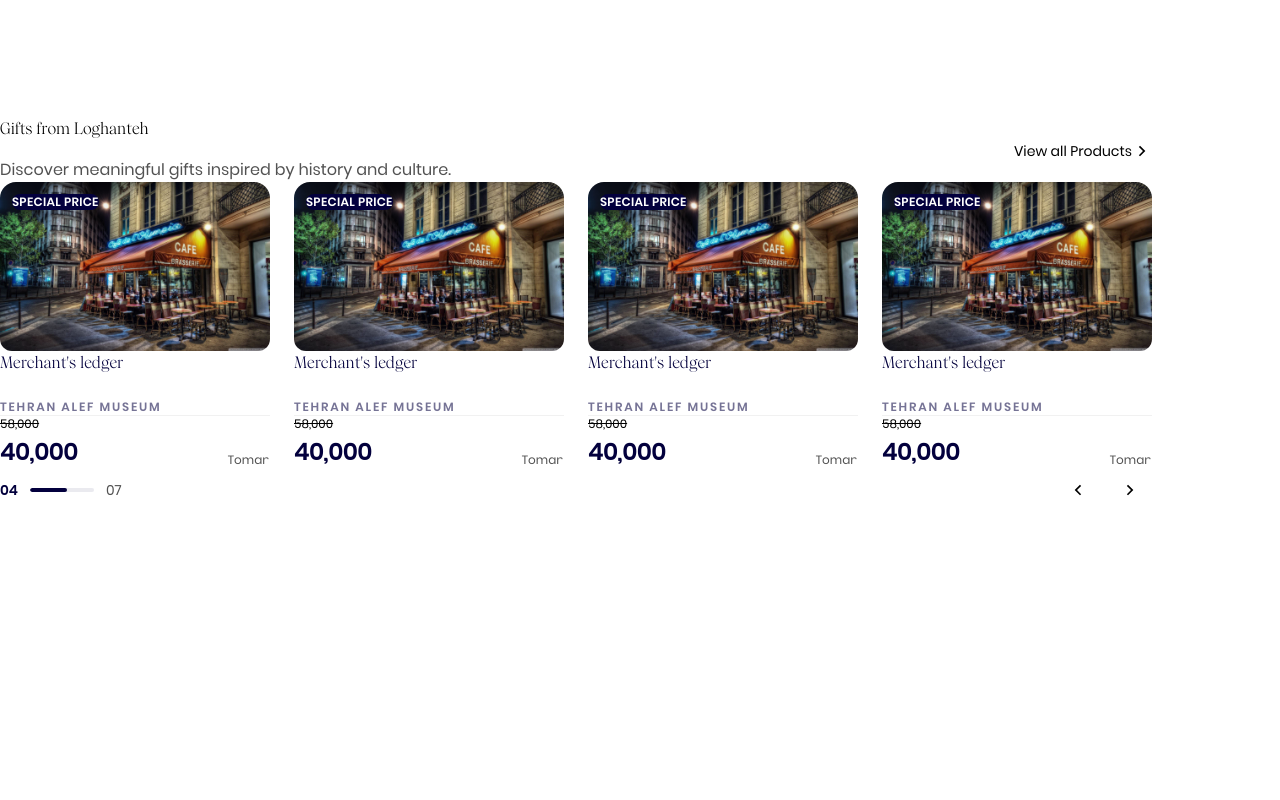
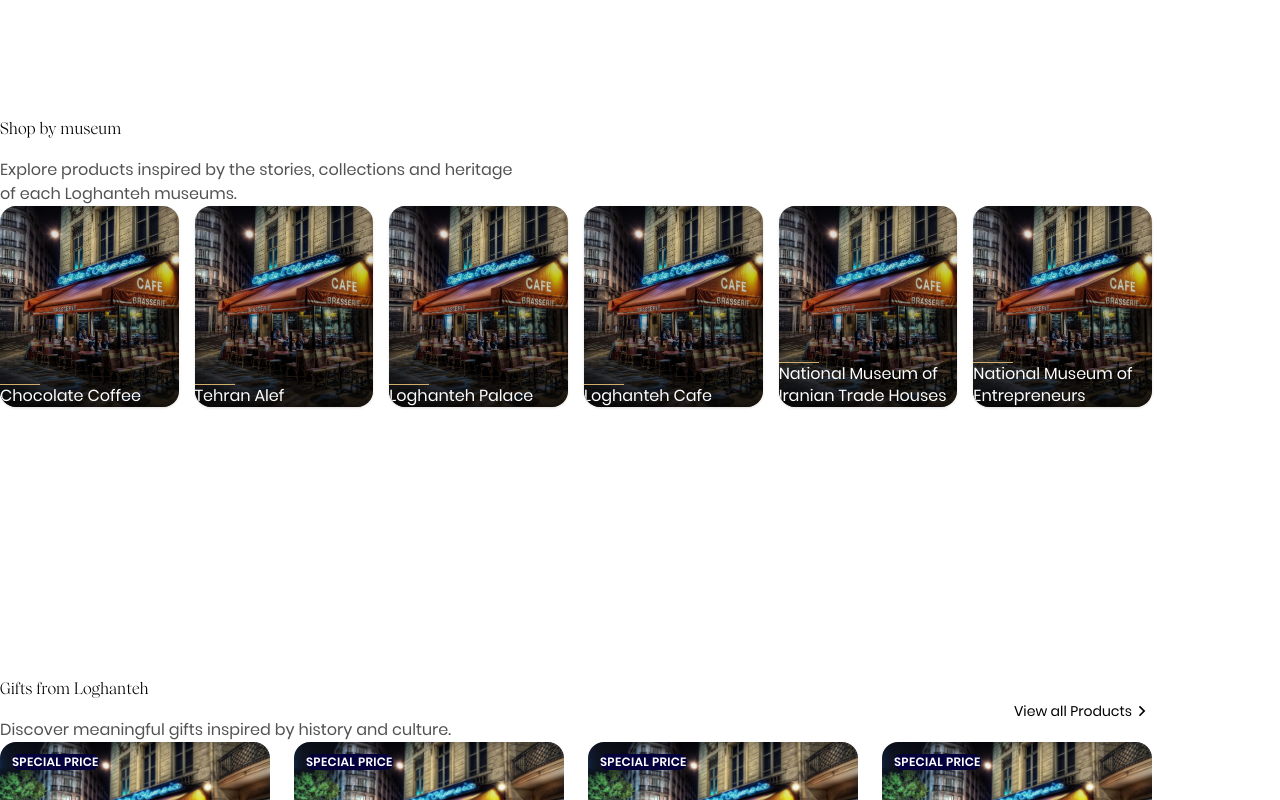
Before and after one commit to iXZed026/Loghante-Project, a Next.js app in the folder Develop/Frontend/: page /en/shop in a window 1280 px wide. Shown: the part 2520-3320 px from the top of the page. Before the commit the page ends 3200 px from the top, so only its background shows below. Built offline with nearby package versions, Linux system fonts and the light colour scheme; no server answers.

Commit message:
sho home page compeleted

```diff
--- a/Develop/Frontend/src/app/[locale]/shop/layout.tsx
+++ b/Develop/Frontend/src/app/[locale]/shop/layout.tsx
@@ -1,6 +1,7 @@
 import ShopHeader from '@/features/shop/componenets/ShopHeader/ShopHeader'
 import React from 'react'
 import '@/features/shop/styles/shop.css'
+import Footer from '@/components/shared/footer/Footer'
 
 function Shoplayout({
     children,
@@ -14,6 +15,11 @@ function Shoplayout({
             <div className="min-h-screen">
                 {children}
             </div>
+
+            <Footer
+                initial
+                background='var(--blue-color)'
+            />
         </div>
     )
 }
--- a/Develop/Frontend/src/app/[locale]/shop/page.tsx
+++ b/Develop/Frontend/src/app/[locale]/shop/page.tsx
@@ -4,6 +4,7 @@ import DiscountedProductsSection from '@/features/shop/componenets/sections/Disc
 import GiftsProductsSection from '@/features/shop/componenets/sections/GiftsProductsSection'
 import MoreThanShoapSection from '@/features/shop/componenets/sections/MoreThanShoapSection'
 import NewProductsSection from '@/features/shop/componenets/sections/NewProductsSection'
+import ShopByMeuseumSection from '@/features/shop/componenets/sections/ShopByMeuseumSection'
 import ShopCategorysSection from '@/features/shop/componenets/sections/ShopCategorysSection'
 import ShopHero from '@/features/shop/componenets/sections/ShopHeroSection'
 
@@ -23,7 +24,13 @@ function ShopPage() {
       </LazySection>
       <Container>
         <ShopCategorysSection />
-        <GiftsProductsSection/>
+        <LazySection
+          rootMargin="350px 0px"
+          placeholderClassName="rounded-none"
+        >
+          <ShopByMeuseumSection />
+        </LazySection>
+        <GiftsProductsSection />
       </Container>
 
     </div>
--- a/Develop/Frontend/src/components/shared/footer/Footer.tsx
+++ b/Develop/Frontend/src/components/shared/footer/Footer.tsx
@@ -28,7 +28,15 @@ const LOCATION_SCHEMA = {
     availableLanguage: ['fa', 'en'],
 }
 
-function Footer() {
+interface IFooter {
+    initial?: boolean
+    background?: string
+}
+
+function Footer({
+    initial,
+    background='var(--crimson-color)',
+}: IFooter) {
     const t = useTranslations('footer')
     const locale = useLocale()
     const pathname = usePathname()
@@ -37,16 +45,18 @@ function Footer() {
         pathname,
         locale,
     )
+    if (!initial) {
+        if (hideFooter) {
+            return null
+        }
+    }
 
-    if (hideFooter) {
-        return null
-    }
 
     return (
         <footer
             id="footer"
             className={cn(
-                'bg-crimson',
+                `bg-[${background}]`,
                 'text-white-utility',
             )}
         >
--- /dev/null
+++ b/Develop/Frontend/src/features/shop/componenets/sections/ShopByMeuseumSection.tsx
@@ -0,0 +1,52 @@
+"use client"
+
+import RecommendedProducts from '../ui/RecommendedProducts'
+import ShopMeuseumsBox from '../ui/ShopMeuseumsBox'
+import { cn } from '@/lib/utils/cn'
+import { museumParts } from '@/features/loghante(root)/data/museumParts'
+import { useLocale } from 'next-intl'
+import { getLocalizedValue } from '@/lib/utils/getLocalizedValue'
+
+function ShopByMeuseumSection() {
+
+    return (
+        <section
+            id="shop-meuseum"
+            className="min-h-[70vh] py-22.5"
+        >
+            <div>
+                {/* Title */}
+                <div className='fbc min-h-20 mb-20'>
+                    <div className='fcol gap-y-5 md:w-130 w-full'>
+                        <h3 className='font-wulkan sm:text-4xl text-3xl font-bold'>
+                            Shop by museum
+                        </h3>
+                        <h6 className='text-black-light-utility sm:text-base text-sm'>
+                            Explore products inspired by the stories, collections and heritage of each Loghanteh museums.
+                        </h6>
+                    </div>
+
+                </div>
+
+                {/* Boxes Wrraper */}
+                <div
+                    className={cn(
+                        "grid grid-cols-12 gap-4",
+                    )}
+                >
+                    {museumParts.map(museum => (
+                        <ShopMeuseumsBox
+                            key={museum.id}
+                            title={getLocalizedValue(museum.name, useLocale())}
+                            imageURL={museum.imageURL}
+                        />
+                    ))}
+                </div>
+
+            </div>
+
+        </section>
+    )
+}
+
+export default ShopByMeuseumSection
--- /dev/null
+++ b/Develop/Frontend/src/features/shop/componenets/ui/ShopMeuseumsBox.tsx
@@ -0,0 +1,52 @@
+import Image from 'next/image'
+import { ArrowUpLeft } from 'lucide-react'
+import AppImage from '@/components/ui/AppImage'
+
+interface IShopMeuseumsBox {
+    title: string
+    imageURL: string
+}
+
+function ShopMeuseumsBox({
+    title,
+    imageURL,
+}: IShopMeuseumsBox) {
+    return (
+        <article className="group relative col-span-6 min-w-0 overflow-hidden rounded-2xl border border-black/5 bg-[#f5f2ed] shadow-sm transition-shadow duration-300 hover:shadow md:col-span-4  xl:col-span-2">
+            {/* Image */}
+            <div className="relative aspect-[4/5] overflow-hidden sm:aspect-[4/4.5]">
+                <AppImage
+                    src={imageURL}
+                    alt={title}
+                    fill
+                    sizes="(max-width: 640px) 100vw, (max-width: 1024px) 50vw, 33vw"
+                    className="object-cover transition-transform duration-700 ease-out group-hover:scale-105"
+                />
+
+                {/* Image overlay */}
+                <div className="absolute inset-0 bg-gradient-to-t from-black/85 via-black/15 to-black/5 transition-opacity duration-300 group-hover:from-black/90" />
+
+
+                {/* Content */}
+                <div className="absolute inset-x-0 bottom-0 p-5 sm:p-6 lg:p-7">
+                    <div className="mb-3 h-px w-10 bg-[var(--gold-color)] transition-all duration-300 group-hover:w-16" />
+
+                    <div className="flex items-end justify-between gap-3">
+                        <div className="min-w-0">
+                            <h3 className="text-xl font-semibold leading-snug text-white transition-colors duration-300 group-hover:text-[var(--gold-color)] sm:text-base">
+                                {title}
+                            </h3>
+
+                        </div>
+
+                    </div>
+                </div>
+
+                {/* Hover border */}
+                <div className="pointer-events-none absolute inset-3 rounded-xl border-2 border-[var(--white-color)]/0 transition-colors duration-300 group-hover:border-[var(--white-color)]/25 sm:inset-4" />
+            </div>
+        </article>
+    )
+}
+
+export default ShopMeuseumsBox
```
